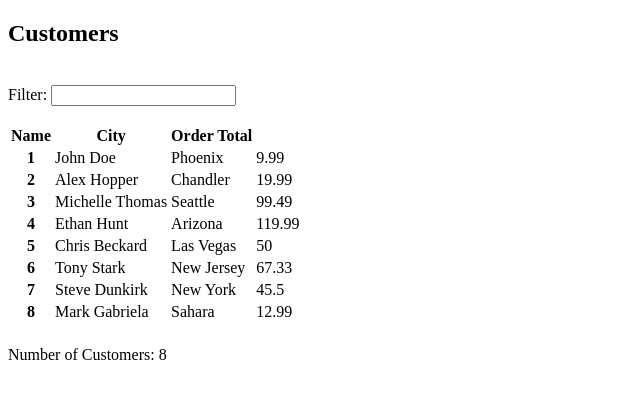
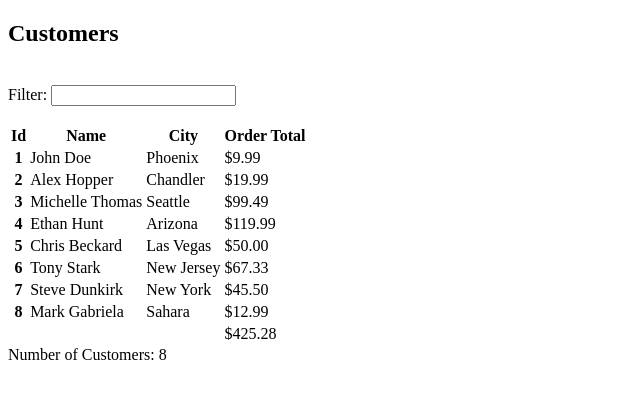
Before and after one commit to Alexmhack/Learn-Angular, an Angular app in the folder simple-store/: page / in a window 1280 px wide. Shown: the top 398 px of the page, without its empty margins (0-640 px from the left). Built offline with nearby package versions, Linux system fonts and the light colour scheme; what angular-bootstrap-md would draw is missing.

Commit message:
use currency pipe for order total

```diff
--- a/simple-store/src/app/customers/customers-list/customers-list.component.html
+++ b/simple-store/src/app/customers/customers-list/customers-list.component.html
@@ -6,6 +6,7 @@
 <table mdbTable>
   <thead class="blue white-text">
     <tr>
+        <th scope="col">Id</th>
         <th (click)="sort('name')" scope="col">Name</th>
         <th (click)="sort('city')" scope="col">City</th>
         <th (click)="sort('orderTotal')" scope="col">Order Total</th>
@@ -14,15 +15,16 @@
   <tbody>
     <tr mdbTableCol *ngFor="let cust of filteredCustomers">
       <th scope="row">{{ cust.id }}</th>
-      <!-- <td>{{ cust.name | titlecase }}</td> -->
-      <td>{{ cust.name | capitalize }}</td>
+      <!-- <td>{{ cust.name | titlecase }}</td> // angular pipe -->
+      <td>{{ cust.name | capitalize }}</td> <!-- custom pipe -->
       <td>{{ cust.city }}</td>
-      <td>{{ cust.orderTotal }}</td>
+      <!-- 'code' will show 'USD' 'symbol' will show $ -->
+      <td>{{ cust.orderTotal | currency:currenyCode:'symbol' }}</td>
     </tr>
     <tr *ngIf="filteredCustomers && filteredCustomers.length">
-        <td colspan="2">&nbsp;</td>
+        <td colspan="3">&nbsp;</td>
         <td>
-            {{ customerOrderTotal }}
+            {{ customersOrderTotal | currency:currenyCode:'symbol' }}
         </td>
     </tr>
     <tr *ngIf="!filteredCustomers || !filteredCustomers.length">
```
